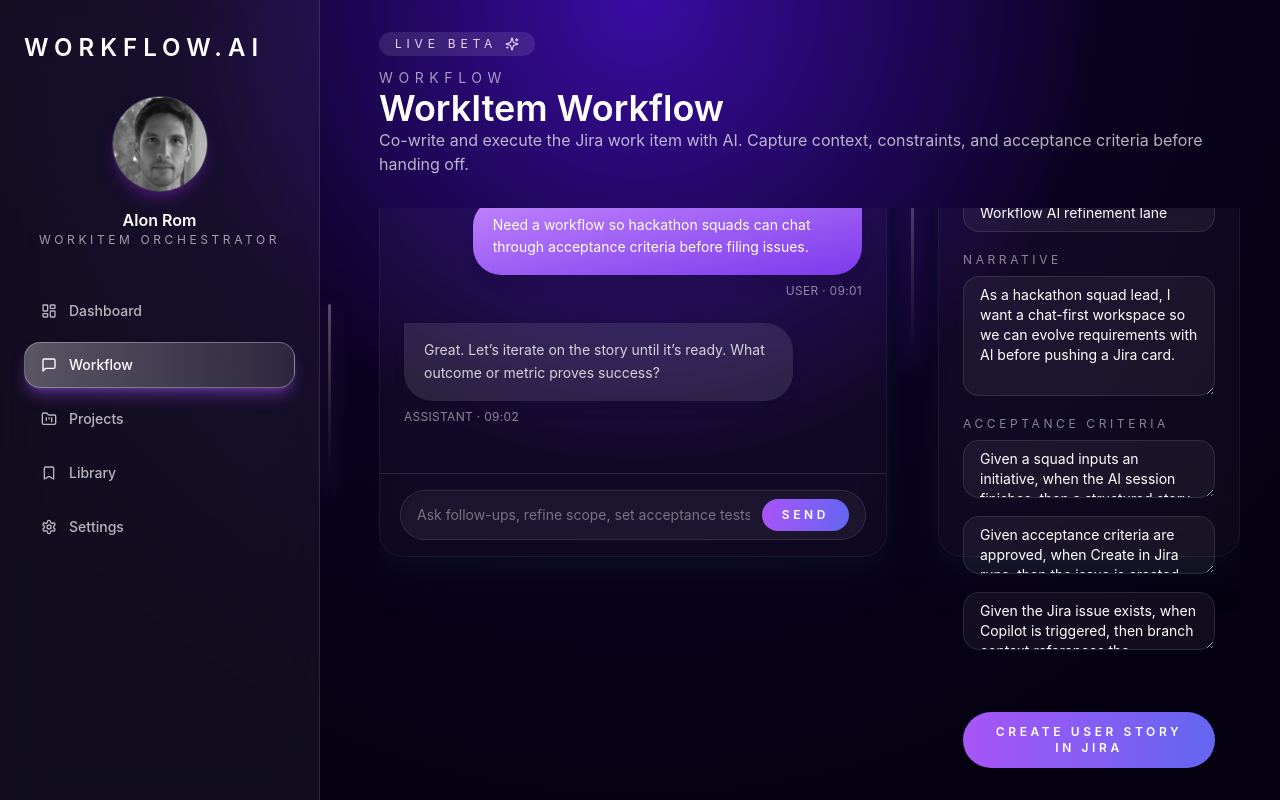
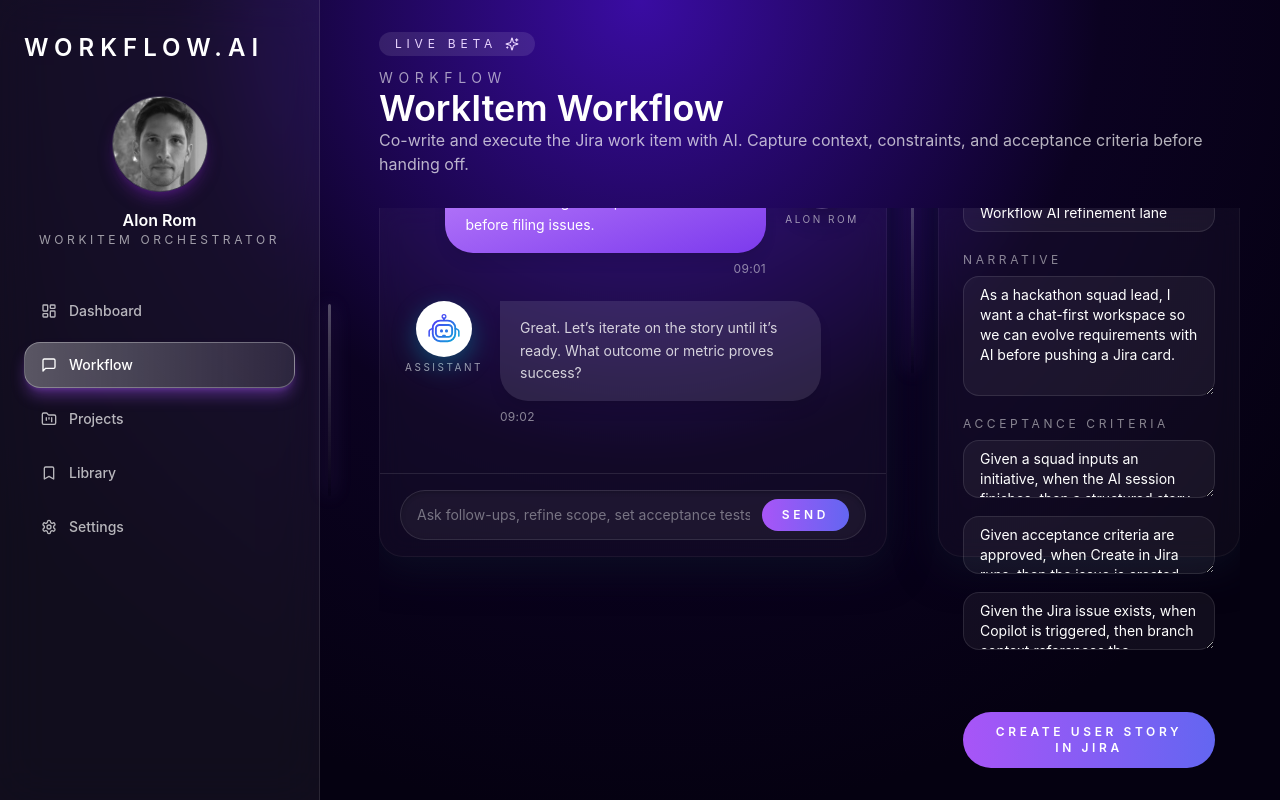
Before and after one commit to AlonRom/workflow.ai, a Next.js app in the folder apps/dashboard/: page /workflow in a window 1280 px wide. Built offline with nearby package versions, Linux system fonts and the light colour scheme.

Commit message:
Add chat images

```diff
--- a/apps/dashboard/src/app/(workspace)/workflow/page.tsx
+++ b/apps/dashboard/src/app/(workspace)/workflow/page.tsx
@@ -1,5 +1,6 @@
 "use client";
 
+import Image from "next/image";
 import { useEffect, useMemo, useRef, useState } from "react";
 import { SectionHeader } from "@/components/SectionHeader";
 import { workspaceSectionMap } from "@/lib/workspace";
@@ -483,14 +484,50 @@ export default function WorkflowPage() {
 
 function ChatBubble({ message }: { message: ChatMessage }) {
   const isAssistant = message.role === "assistant";
+  const avatar = isAssistant
+    ? {
+        src: "/chat-assistant.svg",
+        alt: "Workflow assistant",
+        name: "Assistant",
+      }
+    : {
+        src: "/profile.jpeg",
+        alt: "Alon Rom",
+        name: "Alon Rom",
+      };
+
+  const baseWrapper =
+    "relative h-14 w-14 overflow-hidden rounded-full shadow-[0_8px_24px_rgba(0,0,0,0.25)]";
+  const wrapperClass = isAssistant
+    ? `${baseWrapper} bg-white shadow-[0_8px_24px_rgba(6,182,212,0.35)]`
+    : `${baseWrapper} border border-white/20 bg-white/5`;
+
   return (
     <article
-      className={`flex flex-col gap-2 ${
+      className={`flex items-start gap-4 ${
+        isAssistant ? "flex-row" : "flex-row-reverse"
+      }`}
+    >
+      <div className="flex w-20 flex-col items-center gap-1 text-[10px] uppercase tracking-[0.25em] text-white/60">
+        <div className={wrapperClass}>
+          <Image
+            src={avatar.src}
+            alt={avatar.alt}
+            fill
+            sizes="56px"
+            className={isAssistant ? "object-contain p-2" : "object-cover"}
+            priority={false}
+          />
+        </div>
+        <span className="text-center leading-tight">{avatar.name}</span>
+      </div>
+      <div
+        className={`flex max-w-[70%] flex-col gap-2 ${
           isAssistant ? "items-start" : "items-end"
         }`}
       >
         <div
-        className={`max-w-[85%] rounded-[28px] px-5 py-4 text-sm leading-relaxed shadow-lg ${
+          className={`w-full rounded-[28px] px-5 py-4 text-sm leading-relaxed shadow-lg ${
             isAssistant
               ? "rounded-tl-none bg-white/10 text-white/80"
               : "rounded-tr-none bg-gradient-to-br from-[#c084fc] to-[#7c3aed] text-white"
@@ -498,9 +535,14 @@ function ChatBubble({ message }: { message: ChatMessage }) {
         >
           {message.content}
         </div>
-      <span className="text-xs uppercase tracking-wide text-white/50">
-        {message.role} · {message.timestamp}
+        <span
+          className={`text-xs uppercase tracking-wide text-white/50 ${
+            isAssistant ? "text-left" : "text-right"
+          }`}
+        >
+          {message.timestamp}
         </span>
+      </div>
     </article>
   );
 }
```
Also changed, not shown: apps/dashboard/public/chat-assistant.svg (added). Lines whose indentation alone changed are shown as unchanged.
